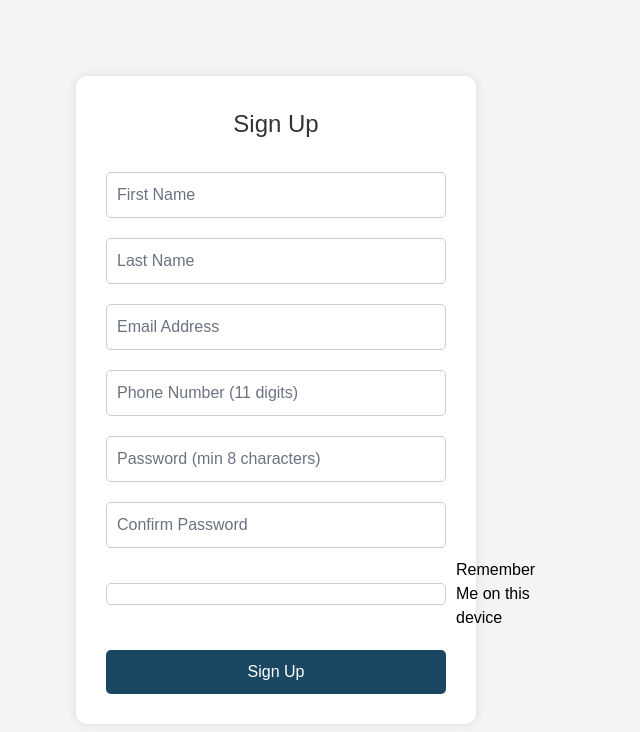
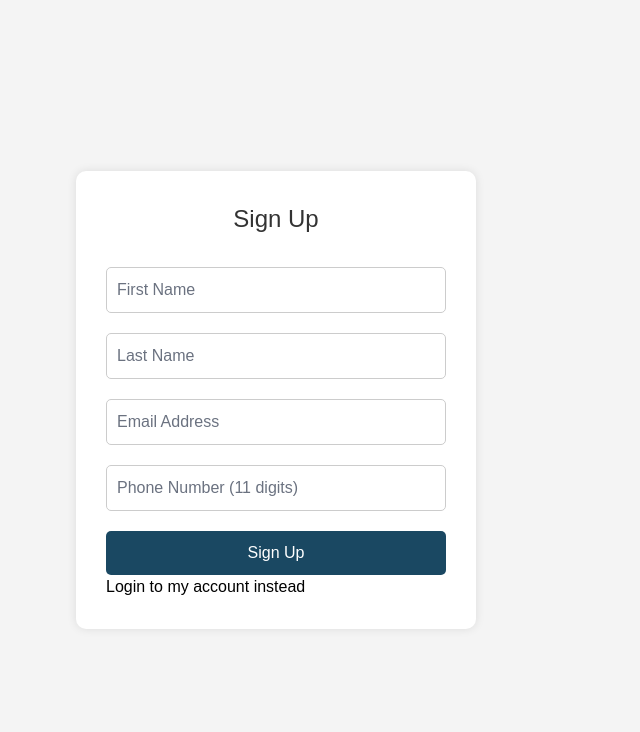
Before and after one commit to uaenaaaa/ez-parking, a SvelteKit app: page /auth/user/sign-up in a window 1280 px wide. Shown: the top 732 px of the page, without its empty margins (364-1004 px from the left). Built offline with nearby package versions, Linux system fonts and the light colour scheme; a web font is replaced by a local one.

Commit message:
implement user sign-up validation, enhance login page, and add success notification for account creation

```diff
--- /dev/null
+++ b/src/lib/state/account-email-registration-data.ts
@@ -0,0 +1,3 @@
+import { writable } from 'svelte/store';
+
+export const email = writable<string>('');
--- /dev/null
+++ b/src/lib/utils/function/validators/validate-email.ts
@@ -0,0 +1,4 @@
+export function validateEmail(email: string): boolean {
+	const emailRegex = /^[a-zA-Z0-9.!#$%&’*+/=?^_`{|}~-]+@[a-zA-Z0-9-]+(?:\.[a-zA-Z0-9-]+)*$/;
+	return emailRegex.test(email.trim());
+}
--- /dev/null
+++ b/src/routes/auth/success/+page.svelte
@@ -0,0 +1,89 @@
+<script lang="ts">
+	import { fade } from 'svelte/transition';
+	import { email } from '$lib/state/account-email-registration-data';
+	let userEmail = '';
+
+	email.subscribe((value) => {
+		userEmail = value;
+	});
+
+	function getEmailProvider(userEmail: string) {
+		const domain = userEmail.split('@')[1];
+		const providers: { [key: string]: string } = {
+			'gmail.com': 'https://gmail.com',
+			'yahoo.com': 'https://mail.yahoo.com',
+			'outlook.com': 'https://outlook.live.com',
+			'hotmail.com': 'https://outlook.live.com'
+		};
+		return providers[domain] || null;
+	}
+</script>
+
+<main class="flex min-h-screen items-center justify-center bg-gray-50 px-4 py-12 sm:px-6 lg:px-8">
+	<div class="w-full max-w-md" in:fade>
+		<div class="rounded-lg bg-white px-6 py-8 shadow-sm">
+			<div class="mx-auto flex h-12 w-12 items-center justify-center rounded-full bg-green-100">
+				<svg class="h-6 w-6 text-green-600" fill="none" viewBox="0 0 24 24" stroke="currentColor">
+					<path
+						stroke-linecap="round"
+						stroke-linejoin="round"
+						stroke-width="2"
+						d="M5 13l4 4L19 7"
+					/>
+				</svg>
+			</div>
+
+			<h2 class="mt-6 text-center text-2xl font-bold tracking-tight text-gray-900">
+				Account Created Successfully!
+			</h2>
+
+			<p class="mt-2 text-center text-sm text-gray-600">
+				We've sent a verification link to your email address. Please verify your account to
+				continue.
+			</p>
+
+			<div class="mt-8 rounded-md bg-gray-50 p-4">
+				<div class="flex">
+					<div class="flex-shrink-0">
+						<svg class="h-5 w-5 text-blue-400" viewBox="0 0 20 20" fill="currentColor">
+							<path
+								fill-rule="evenodd"
+								d="M18 10a8 8 0 11-16 0 8 8 0 0116 0zm-7-4a1 1 0 11-2 0 1 1 0 012 0zM9 9a1 1 0 000 2v3a1 1 0 001 1h1a1 1 0 100-2v-3a1 1 0 00-1-1H9z"
+								clip-rule="evenodd"
+							/>
+						</svg>
+					</div>
+					<div class="ml-3">
+						<h3 class="text-sm font-medium text-blue-800">Verification Required</h3>
+						<div class="mt-2 text-sm text-blue-700">
+							<p>
+								Please check your email at <span class="font-medium">{userEmail}</span> and click the verification
+								link.
+							</p>
+						</div>
+					</div>
+				</div>
+			</div>
+
+			<div class="mt-6 space-y-4">
+				{#if getEmailProvider(userEmail)}
+					<a
+						href={getEmailProvider(userEmail)}
+						target="_blank"
+						rel="noopener noreferrer"
+						class="flex w-full justify-center rounded-md bg-indigo-600 px-3 py-2 text-sm font-semibold text-white shadow-sm hover:bg-indigo-500 focus-visible:outline focus-visible:outline-2 focus-visible:outline-offset-2 focus-visible:outline-indigo-600"
+					>
+						Open Email Provider
+					</a>
+				{/if}
+
+				<a
+					href="/"
+					class="flex w-full justify-center rounded-md border border-gray-300 bg-white px-3 py-2 text-sm font-semibold text-gray-900 shadow-sm hover:bg-gray-50 focus-visible:outline focus-visible:outline-2 focus-visible:outline-offset-2 focus-visible:outline-gray-600"
+				>
+					Back to Home
+				</a>
+			</div>
+		</div>
+	</div>
+</main>
--- a/src/routes/auth/user/login/+page.svelte
+++ b/src/routes/auth/user/login/+page.svelte
@@ -77,12 +77,14 @@
 				<img src="./../../logo.png" alt="NearbySpot Logo" />
 			</a>
 		</div>
+
+		<a href="/auth/user/sign-up">Sign Up </a>
 	</nav>
 
 	<div class="container">
 		{#if !showOtpForm}
 			<div class="login-form" transition:fade>
-				<h2>Secured Login</h2>
+				<h2>Login</h2>
 				<p>Enter your registered email address</p>
 				<form
 					method="POST"
@@ -174,7 +176,7 @@
 								} else if (role === 'parking_manager') {
 									goto('/parking-manager/dashboard');
 								} else if (role === 'user') {
-									console.log	('user')
+									console.log('user');
 									goto(nextRoute || '/user/dashboard');
 								}
 							} else if (result.type === 'error') {
--- a/src/routes/auth/user/sign-up/+page.server.ts
+++ b/src/routes/auth/user/sign-up/+page.server.ts
@@ -3,28 +3,39 @@ import { httpsAgent } from '$lib/server/http-config';
 import type { Actions } from '@sveltejs/kit';
 import { API_AUTH_ROOT, API_BASE_URL, API_AUTH_CREATE_ACCOUNT } from '$env/static/private';
 import { fail } from '@sveltejs/kit';
+import { validateEmail } from '$lib/utils/function/validators/validate-email';
+import { email } from '$lib/state/account-email-registration-data';
 
 export const actions: Actions = {
 	default: async ({ request }) => {
 		const data = await request.formData();
 		try {
-			if (data.get('password') !== data.get('password_confirmation')) {
-				return fail(401, { success: false, message: 'Passwords do not match' });
+			if (!validateEmail(data.get('email') as string)) {
+				return fail(400, { success: false, message: 'Invalid email' });
 			}
-			const response = await axios.post(
+			if (!data.get('first-name') || !data.get('last-name') || !data.get('phone')) {
+				return fail(400, { success: false, message: 'Missing required fields' });
+			}
+			if (String(data.get('first-name')).length < 2 || String(data.get('last-name')).length < 2) {
+				return fail(400, { success: false, message: 'Name must be at least 2 characters long' });
+			}
+
+			const response = axios.post(
 				`${API_BASE_URL}${API_AUTH_ROOT}${API_AUTH_CREATE_ACCOUNT}`,
 				{
 					email: data.get('email') as string,
-					password: data.get('password') as string,
-					first_name: data.get('first_name') as string,
-					last_name: data.get('last_name') as string,
-					phone: data.get('phone') as string,
+					first_name: data.get('first-name') as string,
+					last_name: data.get('last-name') as string,
+					phone_number: data.get('phone') as string,
 					role: 'User'
 				},
 				{ withCredentials: true, httpsAgent }
 			);
-			return { status: 200, data: response.data };
-		} catch {
+			email.set(data.get('email') as string);
+			console.log(await response);
+			return (await response).data;
+		} catch (error) {
+			console.error(error);
 			return fail(401, { success: false, message: 'Invalid credentials' });
 		}
 	}
--- a/src/routes/auth/user/sign-up/+page.svelte
+++ b/src/routes/auth/user/sign-up/+page.svelte
@@ -1,21 +1,34 @@
-<script>
-	import { enhance } from "$app/forms";
+<script lang="ts">
+	import { enhance } from '$app/forms';
+	import { goto } from '$app/navigation';
+	let errorMessage: HTMLDivElement;
 </script>
+
 <svelte:head>
 	<title>Sign Up</title>
 </svelte:head>
 <main>
 	<div class="registration-form">
 		<h2>Sign Up</h2>
-		<form id="signupForm" use:enhance method="post">
-			<!-- Name -->
-			<input type="text" id="name" name="name" placeholder="First Name" required />
-			<input type="text" id="name" name="name" placeholder="Last Name" required />
+		<form
+			id="signupForm"
+			method="post"
+			use:enhance={() => {
+				return async ({ result }) => {
+					if (result.type === 'failure') {
+						errorMessage.innerText = result.data.message as string;
+					} else {
+						errorMessage.innerText = '';
+						goto('/auth/success');
+					}
+				};
+			}}
+		>
+			<input type="text" id="name" name="first-name" placeholder="First Name" required />
+			<input type="text" id="name" name="last-name" placeholder="Last Name" required />
 
-			<!-- Email -->
 			<input type="email" id="email" name="email" placeholder="Email Address" required />
 
-			<!-- Phone Number -->
 			<input
 				type="tel"
 				id="phoneNumber"
@@ -25,36 +38,10 @@
 				minlength="11"
 			/>
 
-			<!-- Password -->
-			<input
-				type="password"
-				id="password"
-				name="password"
-				placeholder="Password (min 8 characters)"
-				required
-				minlength="11"
-			/>
+			<div id="error-message" class="error-message" bind:this={errorMessage}></div>
 
-			<!-- Confirm Password -->
-			<input
-				type="password"
-				id="confirmPassword"
-				name="confirmPassword"
-				placeholder="Confirm Password"
-				required
-			/>
-
-			<!-- Remember Me Checkbox -->
-			<div class="checkbox-container">
-				<input type="checkbox" id="rememberMe" name="remember" />
-				<label for="rememberMe">Remember Me on this device</label>
-			</div>
-
-			<!-- Error Message Display -->
-			<div id="error-message" class="error-message"></div>
-
-			<!-- Continue Button -->
 			<button type="submit">Sign Up</button>
+			<a href="/auth/user/login">Login to my account instead</a>
 		</form>
 	</div>
 </main>
@@ -110,16 +97,6 @@
 		background-color: #14576c;
 	}
 
-	.registration-form .checkbox-container {
-		display: flex;
-		align-items: center;
-		margin-bottom: 20px;
-	}
-
-	.registration-form input[type='checkbox'] {
-		margin-right: 10px;
-	}
-
 	.error-message {
 		color: red;
 		font-size: 14px;
```
